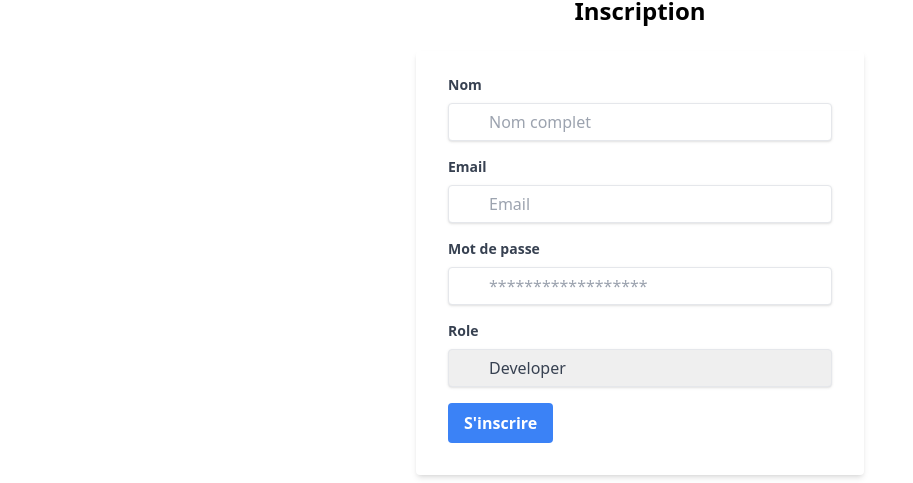
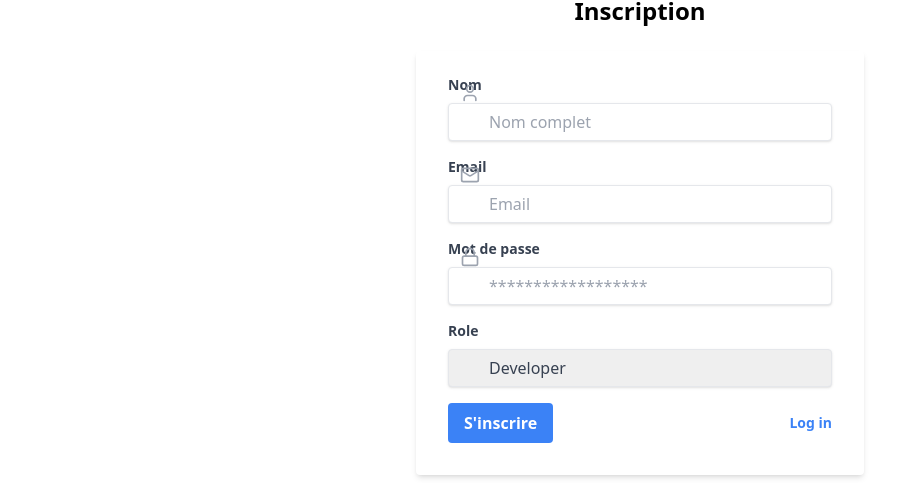
Before and after one commit to kydoCode/agilflow-react, a React (Vite) app: page /register in a window 1280 px wide. Shown: the part 157-640 px from the top of the page, without its empty margins (0-913 px from the left). Built offline with nearby package versions, Linux system fonts and the light colour scheme.

Commit message:
Project in place v2 with add*:
Ran npm i for dependencies
Updated index.html for dynamic page name rendition
Updated register.jsx for Log-in CTA && lucid icons relative placement WIP

```diff
--- a/index.html
+++ b/index.html
@@ -4,7 +4,7 @@
     <meta charset="UTF-8" />
     <link rel="icon" type="image/svg+xml" href="#" />
     <meta name="viewport" content="width=device-width, initial-scale=1.0" />
-    <title>Agilflow</title>
+    <title>AgilFlow - %REACT_APP_PAGE_TITLE%</title>
   </head>
   <body>
     <div id="root"></div>
--- a/src/pages/register.jsx
+++ b/src/pages/register.jsx
@@ -2,6 +2,8 @@ import React, { useState } from 'react';
 import { Mail, Lock, User } from 'lucide-react';
 import { useStore } from '../store';
 import { useForm } from 'react-hook-form';
+import { Link, useNavigate } from 'react-router-dom';
+
 
 export default function Register() {
   const [error, setError] = useState('');
@@ -38,7 +40,7 @@ export default function Register() {
           <p className='text-green-500'>{success}</p>
         )}
         <form id="createUserForm" onSubmit={handleSubmit(onSubmit)} className="bg-white shadow-md rounded px-8 pt-6 pb-8 mb-4">
-          <div className="mb-4">
+          <div className="relative mb-4">
             <label className="block text-gray-700 text-sm font-bold mb-2" htmlFor="name">
               Nom
             </label>
@@ -51,7 +53,7 @@ export default function Register() {
             {errors.name && <p className='text-red-500'>{errors.name?.message}</p>}
             <User className="absolute left-3 top-2 text-gray-400" size={20} />
           </div>
-          <div className="mb-4">
+          <div className="relative mb-4">
             <label className="block text-gray-700 text-sm font-bold mb-2" htmlFor="email">
               Email
             </label>
@@ -64,7 +66,7 @@ export default function Register() {
             {errors.email && <p className='text-red-500'>{errors.email?.message}</p>}
             <Mail className="absolute left-3 top-2 text-gray-400" size={20} />
           </div>
-          <div className="mb-4">
+          <div className="relative mb-4">
             <label className="block text-gray-700 text-sm font-bold mb-2" htmlFor="password">
               Mot de passe
             </label>
@@ -77,7 +79,7 @@ export default function Register() {
             {errors.password && <p className='text-red-500'>{errors.password?.message}</p>}
             <Lock className="absolute left-3 top-2 text-gray-400" size={20} />
           </div>
-          <div className="mb-4">
+          <div className="relative mb-4">
             <label className="block text-gray-700 text-sm font-bold mb-2" htmlFor="role">
               Role
             </label>
@@ -104,6 +106,7 @@ export default function Register() {
             >
               S'inscrire
             </button>
+            <Link to="/login" className="inline-block align-baseline font-bold text-sm text-blue-500 hover:text-blue-800" >Log in</Link>
           </div>
         </form>
       </div>
```
